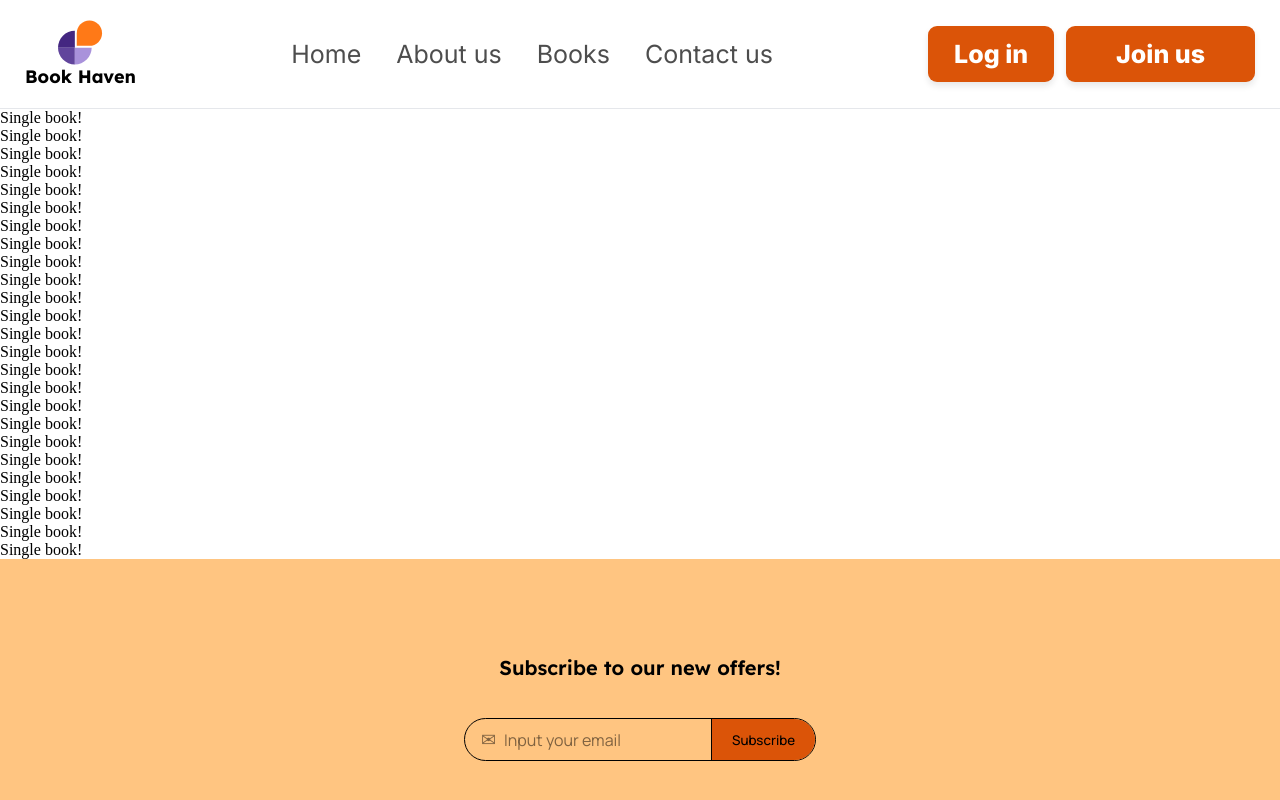
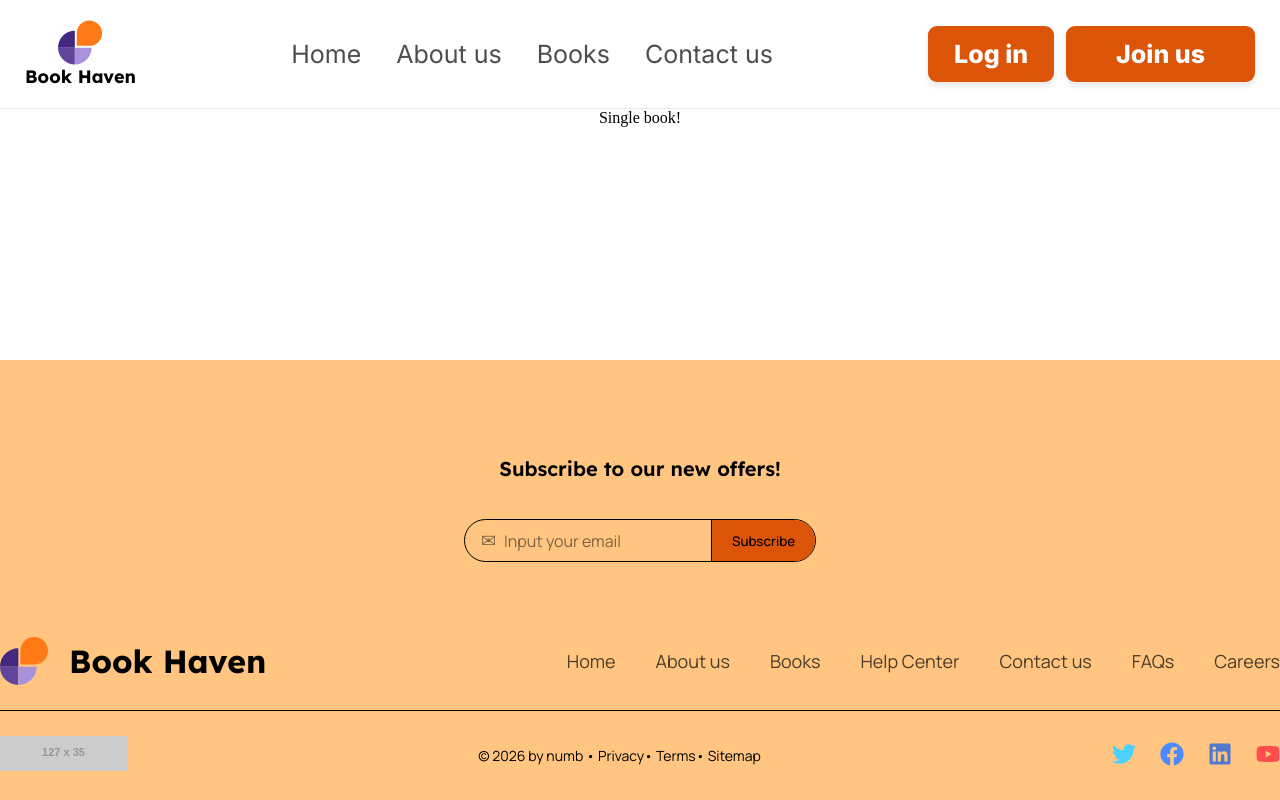
Before and after one commit to sh7t/EM14_FE, a React (Vite) app: page /book in a window 1280 px wide. Shown: the top 800 px of the page. Built offline with nearby package versions, Linux system fonts and the light colour scheme.

Commit message:
fix: footer layout fixed.

```diff
--- a/src/index.css
+++ b/src/index.css
@@ -5,17 +5,36 @@
     padding: 0;
     box-sizing: border-box;
 }
+
 html,
 body {
     min-height: 100%;
     scroll-behavior: smooth;
     font-family: "Times New Roman", sans-serif;
 }
+
+#root {
+    min-height: 100vh;
+}
+
+.page {
+    min-height: 100vh;
+    display: flex;
+    flex-direction: column;
+}
+
+body {
+    display: flex;
+    flex-direction: column;
+}
+
 a, a:visited, a:hover, a:active {
     text-decoration: none;
     color: inherit;
 }
+
 main {
     max-width: 1400px;
     margin: 0 auto;
+    flex: 1;
 }
--- a/src/pages/AboutPage/index.tsx
+++ b/src/pages/AboutPage/index.tsx
@@ -4,30 +4,6 @@ const AboutPage = () => {
     return (
         <main className="main">
             <p>About us!</p>
-            <p>About us!</p>
-            <p>About us!</p>
-            <p>About us!</p>
-            <p>About us!</p>
-            <p>About us!</p>
-            <p>About us!</p>
-            <p>About us!</p>
-            <p>About us!</p>
-            <p>About us!</p>
-            <p>About us!</p>
-            <p>About us!</p>
-            <p>About us!</p>
-            <p>About us!</p>
-            <p>About us!</p>
-            <p>About us!</p>
-            <p>About us!</p>
-            <p>About us!</p>
-            <p>About us!</p>
-            <p>About us!</p>
-            <p>About us!</p>
-            <p>About us!</p>
-            <p>About us!</p>
-            <p>About us!</p>
-            <p>About us!</p>
         </main>
     );
 };
--- a/src/pages/BookPage/index.tsx
+++ b/src/pages/BookPage/index.tsx
@@ -4,30 +4,6 @@ const BookPage = () => {
     return (
         <main className="main">
             <p>Single book!</p>
-            <p>Single book!</p>
-            <p>Single book!</p>
-            <p>Single book!</p>
-            <p>Single book!</p>
-            <p>Single book!</p>
-            <p>Single book!</p>
-            <p>Single book!</p>
-            <p>Single book!</p>
-            <p>Single book!</p>
-            <p>Single book!</p>
-            <p>Single book!</p>
-            <p>Single book!</p>
-            <p>Single book!</p>
-            <p>Single book!</p>
-            <p>Single book!</p>
-            <p>Single book!</p>
-            <p>Single book!</p>
-            <p>Single book!</p>
-            <p>Single book!</p>
-            <p>Single book!</p>
-            <p>Single book!</p>
-            <p>Single book!</p>
-            <p>Single book!</p>
-            <p>Single book!</p>
         </main>
     );
 };
--- a/src/pages/HomePage/index.tsx
+++ b/src/pages/HomePage/index.tsx
@@ -4,30 +4,6 @@ const HomePage = () => {
     return (
         <main className="main">
             <p>Home page!</p>
-            <p>Home page!</p>
-            <p>Home page!</p>
-            <p>Home page!</p>
-            <p>Home page!</p>
-            <p>Home page!</p>
-            <p>Home page!</p>
-            <p>Home page!</p>
-            <p>Home page!</p>
-            <p>Home page!</p>
-            <p>Home page!</p>
-            <p>Home page!</p>
-            <p>Home page!</p>
-            <p>Home page!</p>
-            <p>Home page!</p>
-            <p>Home page!</p>
-            <p>Home page!</p>
-            <p>Home page!</p>
-            <p>Home page!</p>
-            <p>Home page!</p>
-            <p>Home page!</p>
-            <p>Home page!</p>
-            <p>Home page!</p>
-            <p>Home page!</p>
-            <p>Home page!</p>
         </main>
     );
 };
--- a/src/pages/layout/Layout/index.tsx
+++ b/src/pages/layout/Layout/index.tsx
@@ -1,4 +1,3 @@
-import "./style.css";
 import React from "react";
 import Header from "../../../components/Header";
 import Footer from "../../../components/Footer";
```
Also changed, not shown: src/pages/layout/Layout/style.css (deleted). Lines whose indentation alone changed are shown as unchanged.
